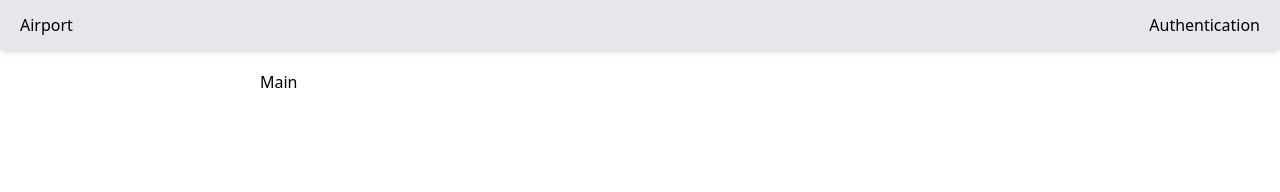
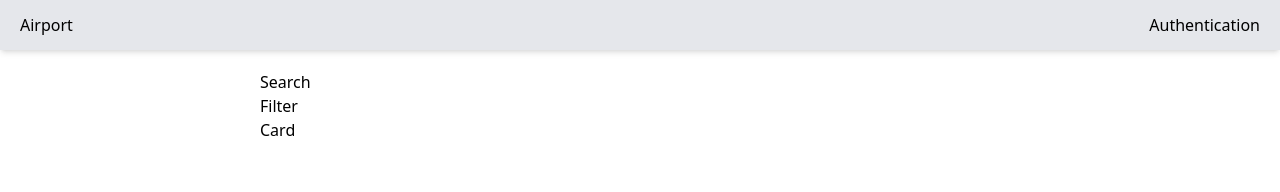
Before and after one commit to User-960/React-airport-app, a React (Create React App) app: page / in a window 1280 px wide. Shown: the top 192 px of the page. Built offline with nearby package versions, Linux system fonts and the light colour scheme.

Commit message:
feat: create components Search, Filter, Card and add in MainPage

```diff
--- /dev/null
+++ b/src/components/AirportCard.tsx
@@ -0,0 +1,9 @@
+import React from 'react';
+
+export default function AirportCard() {
+  return (
+    <div>
+      Card
+    </div>
+  )
+};
--- /dev/null
+++ b/src/components/AirportFilter.tsx
@@ -0,0 +1,9 @@
+import React from 'react';
+
+export default function AirportFilter() {
+  return (
+    <div>
+      Filter
+    </div>
+  )
+};
--- /dev/null
+++ b/src/components/AirportSearch.tsx
@@ -0,0 +1,9 @@
+import React from 'react';
+
+export default function AirportSearch() {
+  return (
+    <div>
+      Search
+    </div>
+  )
+};
--- a/src/pages/MainPage.tsx
+++ b/src/pages/MainPage.tsx
@@ -1,9 +1,14 @@
 import React from 'react';
+import AirportCard from '../components/AirportCard';
+import AirportFilter from '../components/AirportFilter';
+import AirportSearch from '../components/AirportSearch';
 
 export default function MainPage() {
   return (
     <div className="container mx-auto max-w-[760px] pt-5">
-      Main
+      <AirportSearch />
+      <AirportFilter />
+      <AirportCard />
     </div>
   )
 };
```
